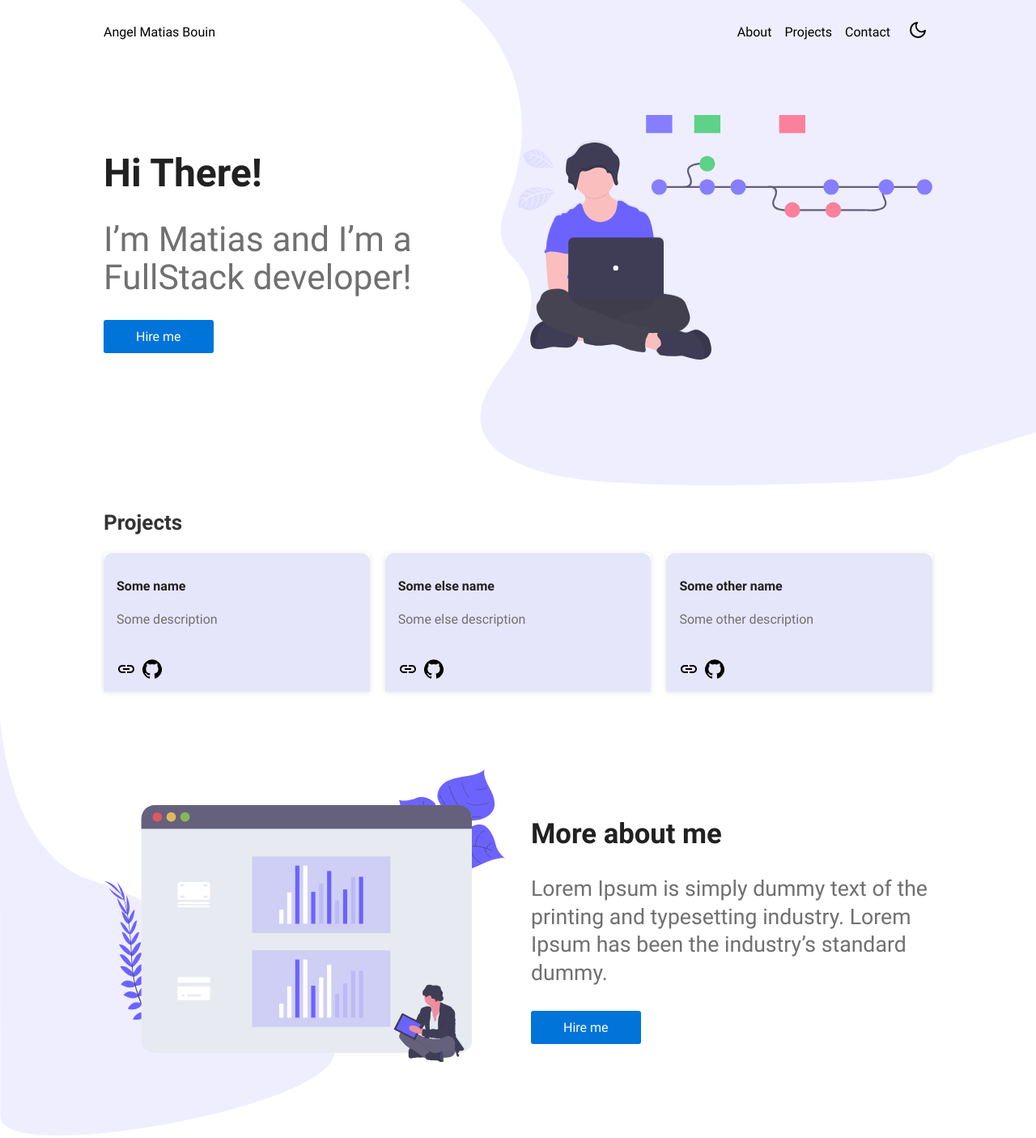
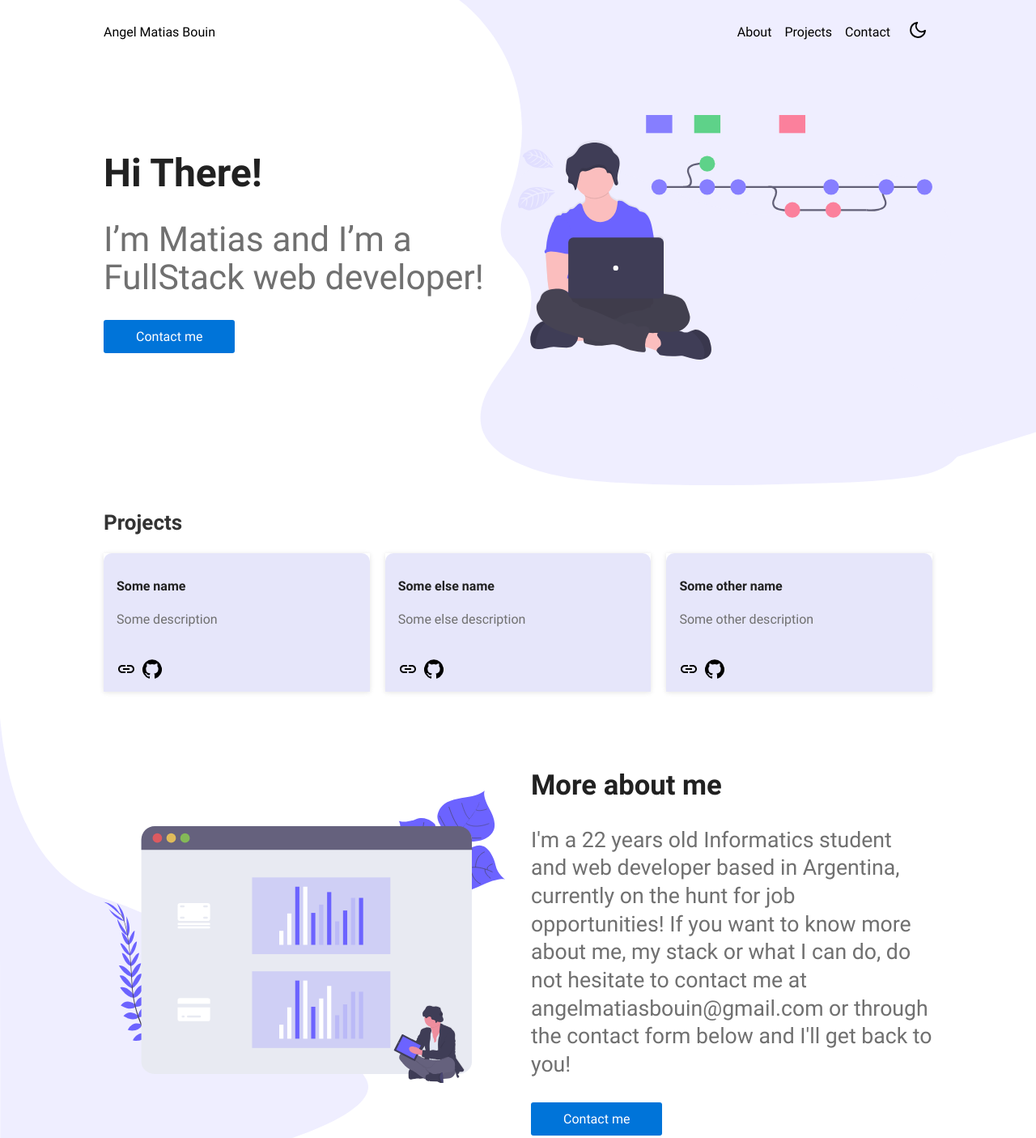
Before and after one commit to matiasbouin/personal-portfolio, a Gatsby site: page / in a window 1280 px wide. Shown: the top 1405 px of the page at 81% size. Built offline with nearby package versions, Linux system fonts and the light colour scheme; Gatsby itself is replaced by a stand-in of ours.

Commit message:
Update data

```diff
--- a/src/components/landing/Intro/index.jsx
+++ b/src/components/landing/Intro/index.jsx
@@ -15,9 +15,9 @@ export const Intro = () => {
       <IntroWrapper as={Container}>
         <Details theme={theme}>
           <h1>Hi There!</h1>
-          <h4>I’m Matias and I’m a FullStack developer!</h4>
+          <h4>I’m Matias and I’m a FullStack web developer!</h4>
           <Button as={AnchorLink} href="#contact">
-            Hire me
+            Contact me
           </Button>
         </Details>
         <Thumbnail>
--- a/src/components/landing/Skills/index.jsx
+++ b/src/components/landing/Skills/index.jsx
@@ -17,11 +17,12 @@ export const Skills = () => {
         <Details theme={theme}>
           <h1>More about me</h1>
           <p>
-            Lorem Ipsum is simply dummy text of the printing and typesetting industry. Lorem Ipsum has been the
-            industry’s standard dummy.
+            I'm a 22 years old Informatics student and web developer based in Argentina, currently on the hunt
+            for job opportunities! If you want to know more about me, my stack or what I can do, do not hesitate to contact
+            me at angelmatiasbouin@gmail.com or through the contact form below and I'll get back to you!
           </p>
           <Button as={AnchorLink} href="#contact">
-            Hire me
+            Contact me
           </Button>
         </Details>
       </SkillsWrapper>
```
Also changed, not shown: 1 other file.
